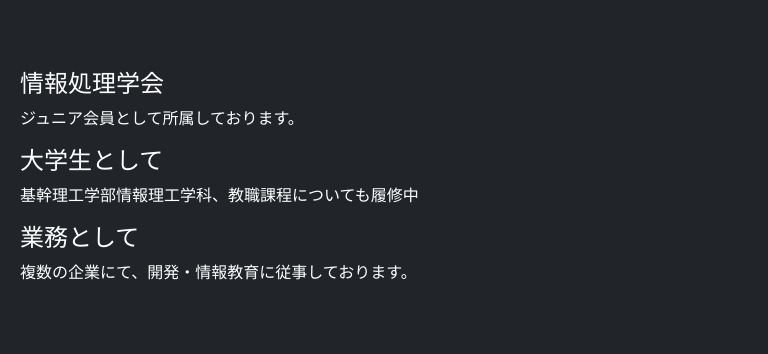
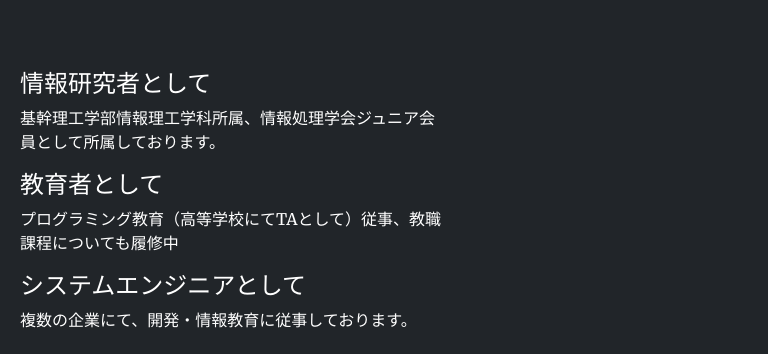
Before and after one commit to kackey621/Portfolio, a plain HTML site: page index.html in a window 1280 px wide. Shown: the part 3001-3355 px from the top of the page, 512-1280 px from the left. Drawn offline with nearby package versions, Linux system fonts and the light colour scheme; some packages are replaced by stand-ins of ours; a script that the page names is missing.

Commit message:
Update index.html

```diff
--- a/index.html
+++ b/index.html
@@ -58,7 +58,7 @@
                     <div></div>
                     <h2 class="text-white section-heading">プロフィール</h2>
                     <hr class="light my-4">
-                    <p class="text-faded mb-4" style="text-align: left;">早稲田大学高等学院卒業、同大基幹理工学部情報理工学科所属。特定非営利活動法人Willen創設者、初代・2代目理事長を歴任。トビタテ！留学JAPAN 日本代表プログラム 高校生 プロフェッショナルコース（未来テクノロジー枠）にて日本代表、Japan Society Junior Fellow Leadership Program、友好都市派遣生、高校短期留学生として海外派遣され活動する。（エストニア、ドイツ、フランス、オーストラリア）このほか、優秀論文作品賞受賞（所属高校卒業研究）、税の作文 市優秀賞を受賞している。</p><a class="btn btn-light btn-xl" role="button" href="#services">スキル</a>
+                    <p class="text-faded mb-4" style="text-align: left;">早稲田大学高等学院卒業、同大基幹理工学部情報理工学科所属。特定非営利活動法人Willen創設者、初代・2代目理事長を歴任。トビタテ！留学JAPAN 日本代表プログラム 高校生 プロフェッショナルコース（未来テクノロジー枠）にて日本代表、Japan Society Junior Fellow Leadership Program、友好都市派遣生、高校短期留学生として海外派遣され活動する。（エストニア、ドイツ、オーストリア、オーストラリア）このほか、優秀論文作品賞受賞（所属高校卒業研究）、税の作文 市優秀賞を受賞している。</p><a class="btn btn-light btn-xl" role="button" href="#services">スキル</a>
                     <div></div>
                 </div>
             </div>
@@ -176,12 +176,12 @@
                 <div class="col-xxl-5">
                     <div>
                         <div class="py-4">
-                            <h4>情報処理学会</h4>
-                            <p>ジュニア会員として所属しております。</p>
+                            <h4>情報研究者として</h4>
+                            <p>基幹理工学部情報理工学科所属、情報処理学会ジュニア会員として所属しております。</p>
                             <div></div>
-                            <h4>大学生として</h4>
-                            <p>基幹理工学部情報理工学科、教職課程についても履修中</p>
-                            <h4>業務として</h4>
+                            <h4>教育者として</h4>
+                            <p>プログラミング教育（高等学校にてTAとして）従事、教職課程についても履修中</p>
+                            <h4>システムエンジニアとして</h4>
                             <p>複数の企業にて、開発・情報教育に従事しております。</p>
                         </div>
                     </div>
```
